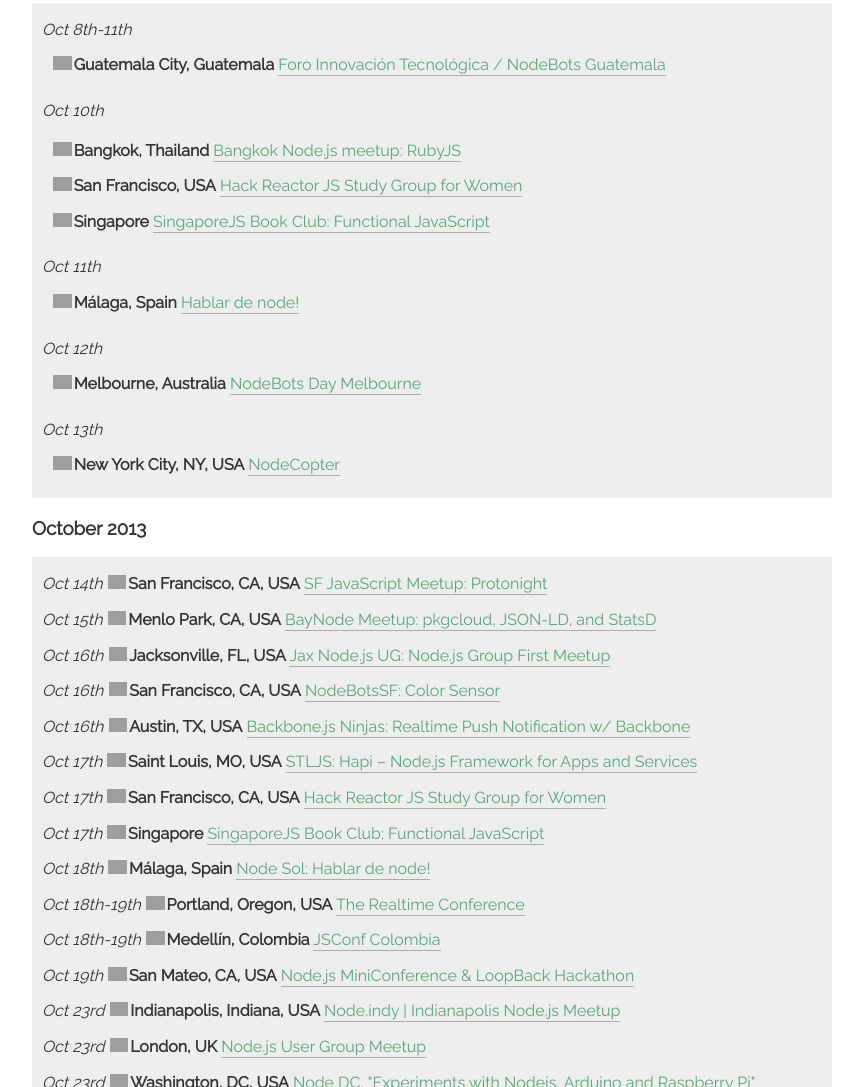
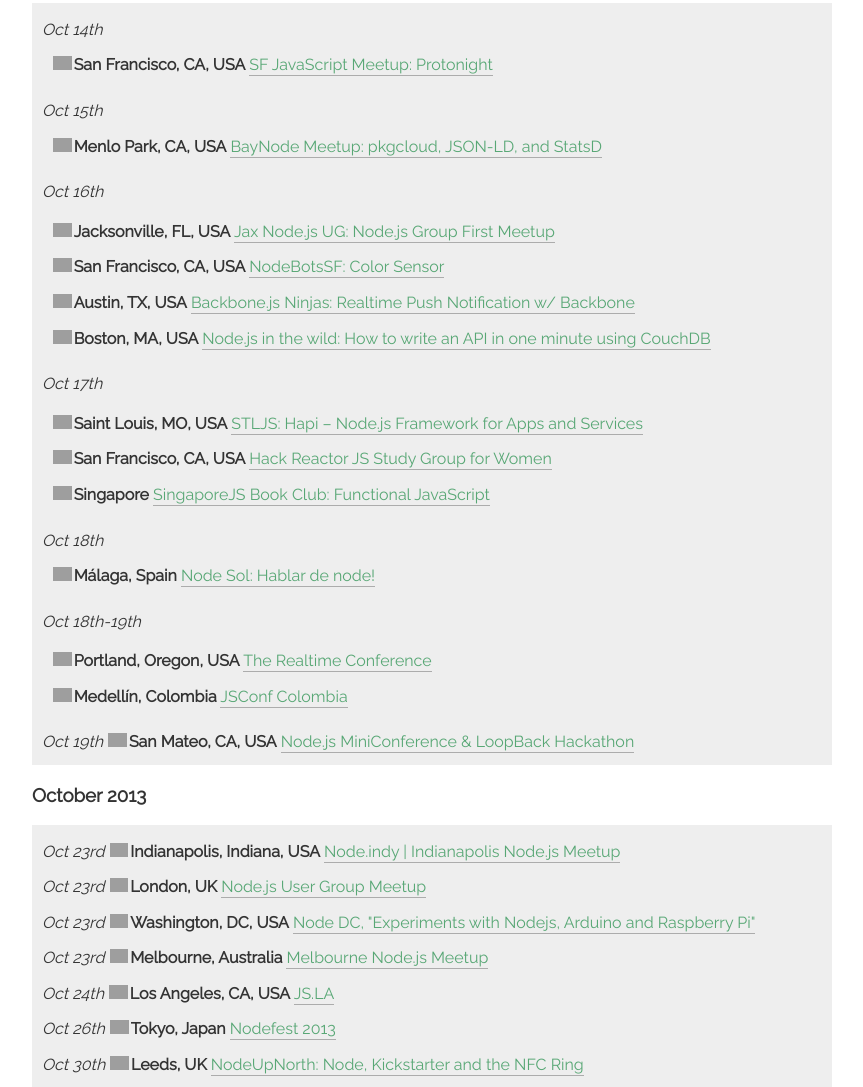
Before and after one commit to knode/node-meatspace, a website: page index.html in a window 1280 px wide. Shown: the part 372-1459 px from the top of the page, without its empty margins (208-1071 px from the left). Drawn offline with nearby package versions, Linux system fonts and the light colour scheme; grey boxes are pictures that could not be loaded.

Commit message:
Updating to current week.

```diff
--- a/index.html
+++ b/index.html
@@ -51,50 +51,49 @@
 <p><em>If you know about any events that aren&#39;t listed please add them to the <a href="https://github.com/mikeal/node-meatspace/blob/gh-pages/README.md">README</a> and send a pull request.</em></p>
 <h3>This Week</h3>
 <ul>
-<li><em>Oct 8th-11th</em><ul>
-<li><strong>Guatemala City, Guatemala</strong> <a href="http://fit.galileo.edu">Foro Innovación Tecnológica / NodeBots Guatemala</a></li>
+<li><em>Oct 14th</em><ul>
+<li><strong>San Francisco, CA, USA</strong> <a href="http://www.meetup.com/jsmeetup/events/118098732/">SF JavaScript Meetup: Protonight</a></li>
 </ul>
 </li>
-<li><em>Oct 10th</em><ul>
-<li><strong>Bangkok, Thailand</strong> <a href="http://www.meetup.com/Bangkok-Node-js/events/138715032/">Bangkok Node.js meetup: RubyJS</a></li>
-<li><strong>San Francisco, USA</strong> <a href="http://www.meetup.com/hackreactor/events/142435572/">Hack Reactor JS Study Group for Women</a></li>
-<li><strong>Singapore</strong> <a href="http://www.meetup.com/Singapore-JS/events/140322822/">SingaporeJS Book Club: Functional JavaScript</a></li>
+<li><em>Oct 15th</em><ul>
+<li><strong>Menlo Park, CA, USA</strong> <a href="http://www.meetup.com/BayNode/events/141791942/">BayNode Meetup: pkgcloud, JSON-LD, and StatsD</a></li>
 </ul>
 </li>
-<li><em>Oct 11th</em><ul>
-<li><strong>Málaga, Spain</strong> <a href="http://www.meetup.com/Node-Sol/events/142306162/">Hablar de node!</a></li>
+<li><em>Oct 16th</em><ul>
+<li><strong>Jacksonville, FL, USA</strong> <a href="http://www.meetup.com/Jax-Node-js-UG/events/141123342/">Jax Node.js UG: Node.js Group First Meetup</a></li>
+<li><strong>San Francisco, CA, USA</strong> <a href="https://github.com/nodebots/sf/issues/4">NodeBotsSF: Color Sensor</a></li>
+<li><strong>Austin, TX, USA</strong> <a href="http://www.meetup.com/Austin-Backbone-js-Ninjas/events/135669072/">Backbone.js Ninjas: Realtime Push Notification w/ Backbone</a></li>
+<li><strong>Boston, MA, USA</strong> <a href="http://www.meetup.com/Node-js-in-the-wild/events/136219222/">Node.js in the wild: How to write an API in one minute using CouchDB</a></li>
 </ul>
 </li>
-<li><em>Oct 12th</em><ul>
-<li><strong>Melbourne, Australia</strong> <a href="http://nodebotsmelb.eventbrite.com.au/">NodeBots Day Melbourne</a></li>
+<li><em>Oct 17th</em><ul>
+<li><strong>Saint Louis, MO, USA</strong> <a href="http://www.meetup.com/STL-JS-meetup/events/140877042/">STLJS: Hapi – Node.js Framework for Apps and Services</a></li>
+<li><strong>San Francisco, CA, USA</strong> <a href="http://www.meetup.com/hackreactor/events/139310192/">Hack Reactor JS Study Group for Women</a></li>
+<li><strong>Singapore</strong> <a href="http://www.meetup.com/Singapore-JS/events/144107362/">SingaporeJS Book Club: Functional JavaScript</a></li>
 </ul>
 </li>
-<li><em>Oct 13th</em><ul>
-<li><strong>New York City, NY, USA</strong> <a href="http://nodecopter.com/">NodeCopter</a></li>
+<li><em>Oct 18th</em><ul>
+<li><strong>Málaga, Spain</strong> <a href="http://www.meetup.com/Node-Sol/events/142306412/">Node Sol: Hablar de node!</a></li>
 </ul>
 </li>
+<li><em>Oct 18th-19th</em><ul>
+<li><strong>Portland, Oregon, USA</strong> <a href="http://2013.realtimeconf.com/">The Realtime Conference</a></li>
+<li><strong>Medellín, Colombia</strong> <a href="http://jsconf.co/">JSConf Colombia</a></li>
+</ul>
+</li>
+<li><em>Oct 19th</em> <strong>San Mateo, CA, USA</strong> <a href="https://strongloop.eventbrite.com/">Node.js MiniConference &amp; LoopBack Hackathon</a></li>
 </ul>
 <h3>October 2013</h3>
 <ul>
-<li><em>Oct 14th</em> <strong>San Francisco, CA, USA</strong> <a href="http://www.meetup.com/jsmeetup/events/118098732/">SF JavaScript Meetup: Protonight</a></li>
-<li><em>Oct 15th</em> <strong>Menlo Park, CA, USA</strong> <a href="http://www.meetup.com/BayNode/events/141791942/">BayNode Meetup: pkgcloud, JSON-LD, and StatsD</a></li>
-<li><em>Oct 16th</em> <strong>Jacksonville, FL, USA</strong> <a href="http://www.meetup.com/Jax-Node-js-UG/events/141123342/">Jax Node.js UG: Node.js Group First Meetup</a></li>
-<li><em>Oct 16th</em> <strong>San Francisco, CA, USA</strong> <a href="https://github.com/nodebots/sf/issues/4">NodeBotsSF: Color Sensor</a></li>
-<li><em>Oct 16th</em> <strong>Austin, TX, USA</strong> <a href="http://www.meetup.com/Austin-Backbone-js-Ninjas/events/135669072/">Backbone.js Ninjas: Realtime Push Notification w/ Backbone</a></li>
-<li><em>Oct 17th</em> <strong>Saint Louis, MO, USA</strong> <a href="http://www.meetup.com/STL-JS-meetup/events/140877042/">STLJS: Hapi – Node.js Framework for Apps and Services</a></li>
-<li><em>Oct 17th</em> <strong>San Francisco, CA, USA</strong> <a href="http://www.meetup.com/hackreactor/events/139310192/">Hack Reactor JS Study Group for Women</a></li>
-<li><em>Oct 17th</em> <strong>Singapore</strong> <a href="http://www.meetup.com/Singapore-JS/events/144107362/">SingaporeJS Book Club: Functional JavaScript</a></li>
-<li><em>Oct 18th</em> <strong>Málaga, Spain</strong> <a href="http://www.meetup.com/Node-Sol/events/142306412/">Node Sol: Hablar de node!</a></li>
-<li><em>Oct 18th-19th</em> <strong>Portland, Oregon, USA</strong> <a href="http://2013.realtimeconf.com/">The Realtime Conference</a></li>
-<li><em>Oct 18th-19th</em> <strong>Medellín, Colombia</strong> <a href="http://jsconf.co/">JSConf Colombia</a></li>
-<li><em>Oct 19th</em> <strong>San Mateo, CA, USA</strong> <a href="https://strongloop.eventbrite.com/">Node.js MiniConference &amp; LoopBack Hackathon</a></li>
 <li><em>Oct 23rd</em> <strong>Indianapolis, Indiana, USA</strong> <a href="http://www.meetup.com/Node-indy/events/119911582/">Node.indy | Indianapolis Node.js Meetup</a></li>
 <li><em>Oct 23rd</em> <strong>London, UK</strong> <a href="http://lnug.org/">Node.js User Group Meetup</a></li>
 <li><em>Oct 23rd</em> <strong>Washington, DC, USA</strong> <a href="http://www.meetup.com/node-dc/events/140084212/">Node DC, &quot;Experiments with Nodejs, Arduino and Raspberry Pi&quot;</a></li>
 <li><em>Oct 23rd</em> <strong>Melbourne, Australia</strong> <a href="http://www.meetup.com/MelbNodeJS/events/142955402/">Melbourne Node.js Meetup</a></li>
 <li><em>Oct 24th</em> <strong>Los Angeles, CA, USA</strong> <a href="http://js.la/">JS.LA</a></li>
 <li><em>Oct 26th</em> <strong>Tokyo, Japan</strong> <a href="http://nodefest.jp/">Nodefest 2013</a></li>
+<li><em>Oct 30th</em> <strong>Leeds, UK</strong> <a href="http://www.meetup.com/NodeUpNorth/">NodeUpNorth: Node, Kickstarter and the NFC Ring</a></li>
 <li><em>Oct 31st</em> <strong>Dublin, Ireland</strong> <a href="http://www.nodejsdublin.com/">Node.js Dublin</a></li>
+<li><em>Oct 31st</em> <strong>Sheffield, UK</strong> <a href="http://www.meetup.com/Sheffield-js/">Sheffield.js: Talk night #3</a></li>
 </ul>
 <h3>November 2013</h3>
 <ul>
```
Also changed, not shown: README.md.
